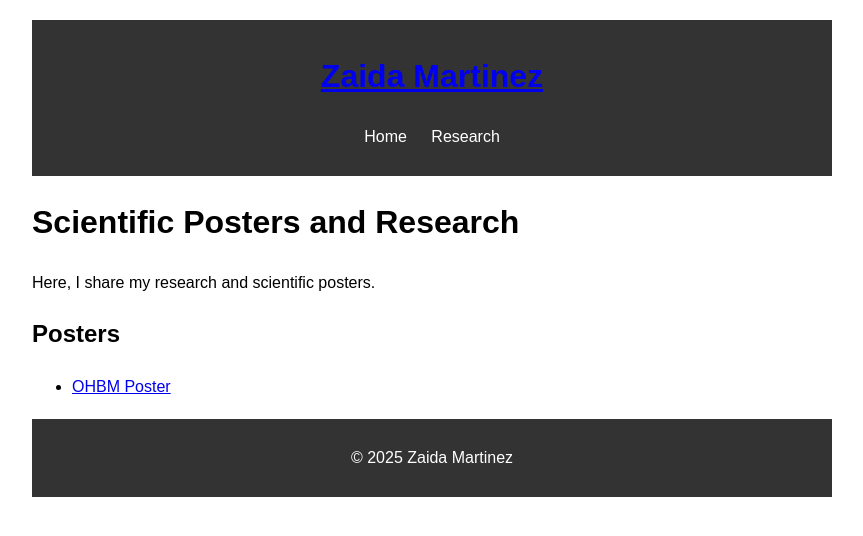
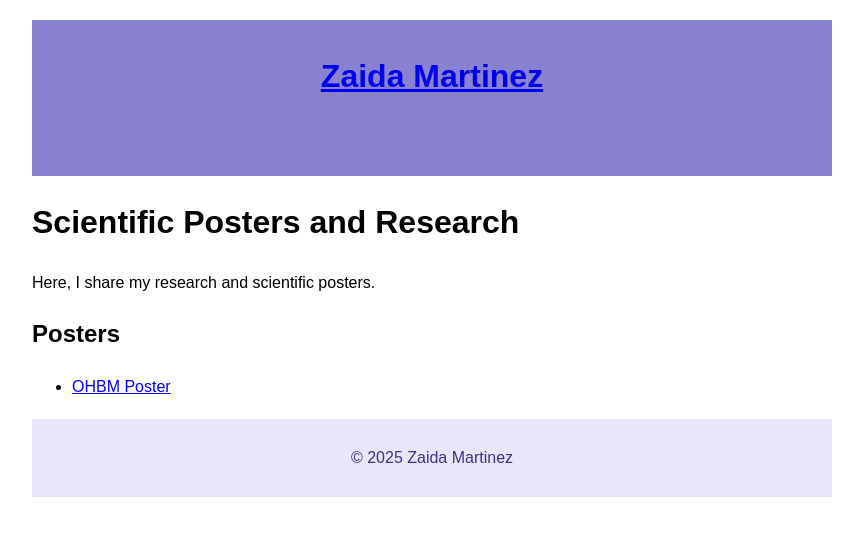
Before and after one commit to ZaidaEMtzMo/zaidaemtzmo.github.io, a Jekyll site: the page built from research.md, in a window 1280 px wide. Shown: the top 536 px of the page, without its empty margins (208-1071 px from the left). Built offline with Jekyll 4.4.1, drawn with Linux system fonts in a browser that asks for light colours.

Commit message:
Fix webpage and links

```diff
--- a/_config.yml
+++ b/_config.yml
@@ -5,7 +5,7 @@
 url: "https://zaidaemtzmo.github.io"
 
 # Theme (you can customize this)
-theme: minima
+theme: jekyll-theme-cayman
 
 # Navigation Links
 # nav_links:
@@ -14,3 +14,10 @@
 nav_links:
   Home: "{{ site.baseurl }}/"
   Research: "{{ site.baseurl }}/research"
+
+sass:
+  style: none
+
+exclude:
+  - _sass
+  - assets/css/*.scss
--- a/assets/css/style.css
+++ b/assets/css/style.css
@@ -1,3 +1,4 @@
+/* Style for the body of the document */
 body {
     font-family: Arial, sans-serif;
     line-height: 1.6;
@@ -5,28 +6,38 @@
     margin: 0 auto;
     padding: 20px;
 }
+
+/* Style for the header section */
 header {
-    background: #333;
-    color: white;
+    background: #8982D0;
+    color: #1705dd;
     padding: 10px;
     text-align: center;
 }
+
+/* Style for the navigation list */
 nav ul {
     list-style: none;
     padding: 0;
 }
+
+/* Style for the navigation list items */
 nav ul li {
     display: inline;
     margin: 0 10px;
 }
+
+/* Style for the navigation links */
 nav ul li a {
-    color: white;
+    color: #8982D0;
     text-decoration: none;
 }
+
+/* Style for the footer section */
 footer {
     text-align: center;
     margin-top: 20px;
     padding: 10px;
-    background: #333;
-    color: white;
+    background: #E9E5FB;
+    color: #3C3388;
 }
--- a/research.md
+++ b/research.md
@@ -8,4 +9,4 @@
 Here, I share my research and scientific posters.
 
 ## Posters
-- [OHBM Poster](assets/images/Poster_ZEMM_OHBM2023_final.pdf)
+- [OHBM Poster]({{ "/assets/images/Poster_ZEMM_OHBM2023_final.pdf" | relative_url }})
```
Also changed, not shown: other parts of research.md (+1 -0 lines), README.md, 8 other files.
